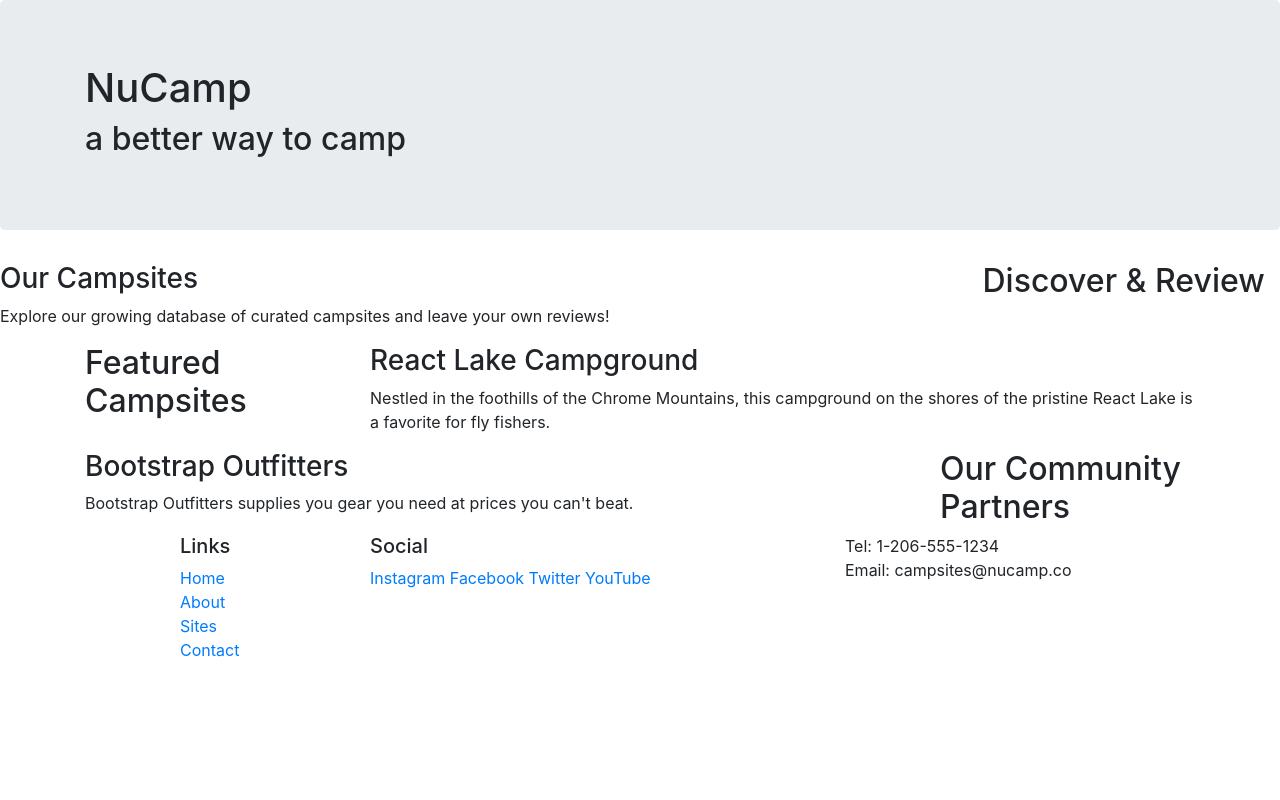
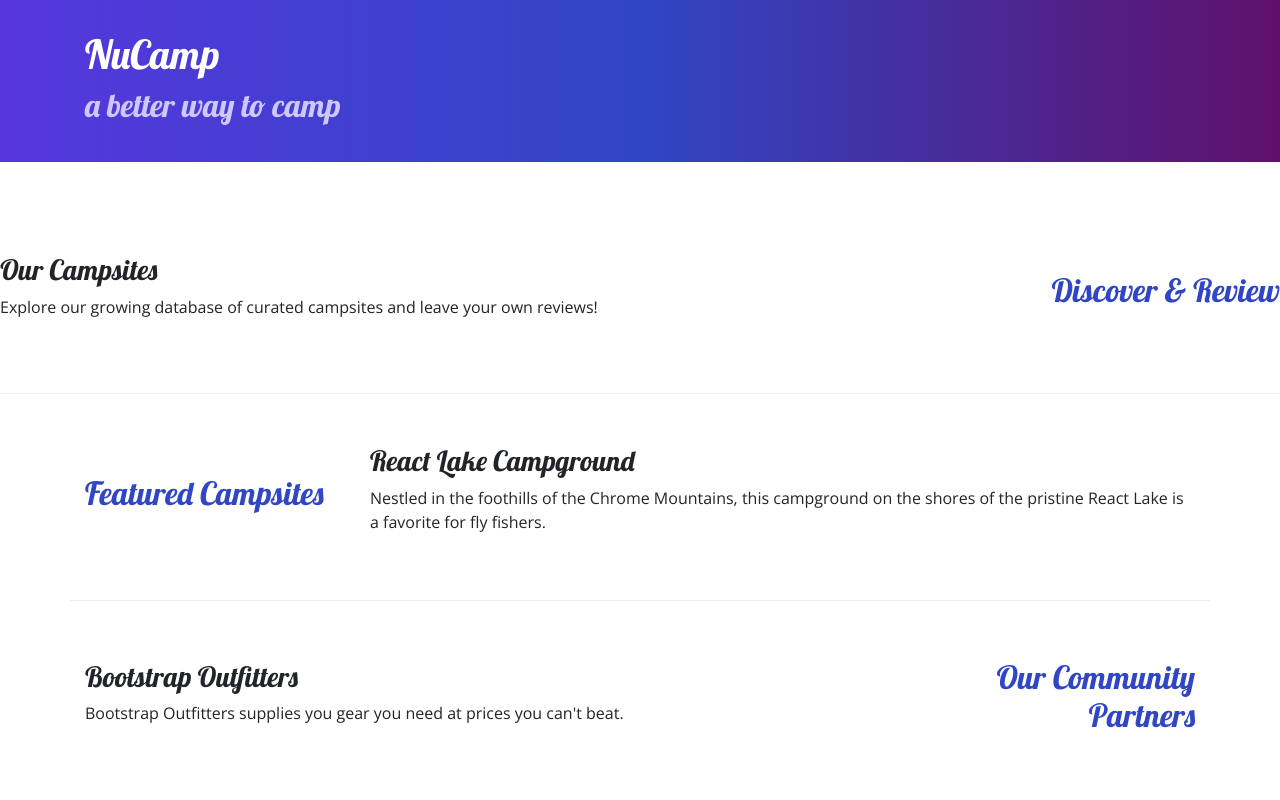
Before and after one commit to joannahanchang/Bootstrap-Project-Setup, a website: page index.html in a window 1280 px wide. Shown: the top 800 px of the page. Drawn offline with nearby package versions, Linux system fonts and the light colour scheme.

Commit message:
Bootstrap Grid

```diff
--- /dev/null
+++ b/css/styles.css
@@ -0,0 +1,32 @@
+body {
+    font-family: "Open Sans", sans-serif;
+}
+
+h1, h2, h3 {
+    font-family: "Lobster", cursive;
+}
+
+h2 {
+    color: #3046C5;
+}
+
+header h2 {
+    color: #CEC8FF;
+}
+
+footer {
+    background-image: linear-gradient(#CEC8FF, whwite);
+    padding: 20px 0;
+}
+
+.jumbotron {
+    padding: 30px;
+    background-image: linear-gradient(to right, #5637DD, #3046C5, #60106B);
+    color: white;
+}
+
+.row-content {
+    padding: 50px 0;
+    border-bottom: 1px ridge;
+    min-height: 200px;
+}
--- a/index.html
+++ b/index.html
@@ -9,12 +9,16 @@
     <!-- Bootstrap CSS -->
     <link rel="stylesheet" href="node_modules/bootstrap/dist/css/bootstrap.min.css" />
 
+    <!-- Additional CSS must be placed after Bootstrap CSS -->
+    <link rel="stylesheet" href="https://fonts.googleapis.com/css?family=Lobster|Open+Sans" />
+    <link rel="stylesheet" href="css/styles.css" />
+
     <title>NuCamp: A Better Way To Camp</title>
 </head>
 
 <body>
 
-    <header class="jumbotron">
+    <header class="jumbotron jumbotron-fluid">
         <div class="container">
             <div class="row">
                 <div class="col">
@@ -26,9 +30,9 @@
     </header>
 
     <div class="contianer">
-        <div class="row">
+        <div class="row row-content align-items-center">
             <div class="col-sm-4 order-sm-last col-md-3">
-                <h2>Discover & Review</h2>
+                <h2 class="text-sm-right">Discover & Review</h2>
             </div>
         <div class="col">
                 <h3>Our Campsites</h3>
@@ -38,7 +42,7 @@
     </div>
 
     <div class="container">
-        <div class="row">
+        <div class="row row-content align-items-center">
             <div class="col-sm-4 col-md-3">
                 <h2>Featured Campsites</h2>
             </div>
@@ -50,9 +54,9 @@
     </div>
 
     <div class="container">
-        <div class="row">
+        <div class="row row-content align-items-center">
             <div class="col-sm-4 order-sm-last col-md-3">
-                <h2>Our Community Partners</h2>
+                <h2 class="text-sm-right">Our Community Partners</h2>
             </div>
             <div class="col">
                 <h3>Bootstrap Outfitters</h3>
@@ -73,14 +77,14 @@
                 <li><a href="#">Contact</a></li>
             </ul>
         </div>
-        <div class="col-6 col-sm-5">
+        <div class="col-6 col-sm-5 text-center">
             <h5>Social</h5>
             <a href="http://instagram.com/">Instagram</a>
             <a href="http://facebook.com/">Facebook</a>
             <a href="http://twitter.com/">Twitter</a>
             <a href="http://youtube.com/">YouTube</a>
         </div>
-        <div class="col-sm-4">
+        <div class="col-sm-4 text-center">
             Tel: 1-206-555-1234<br />
             Email: campsites@nucamp.co
         </div>
```
